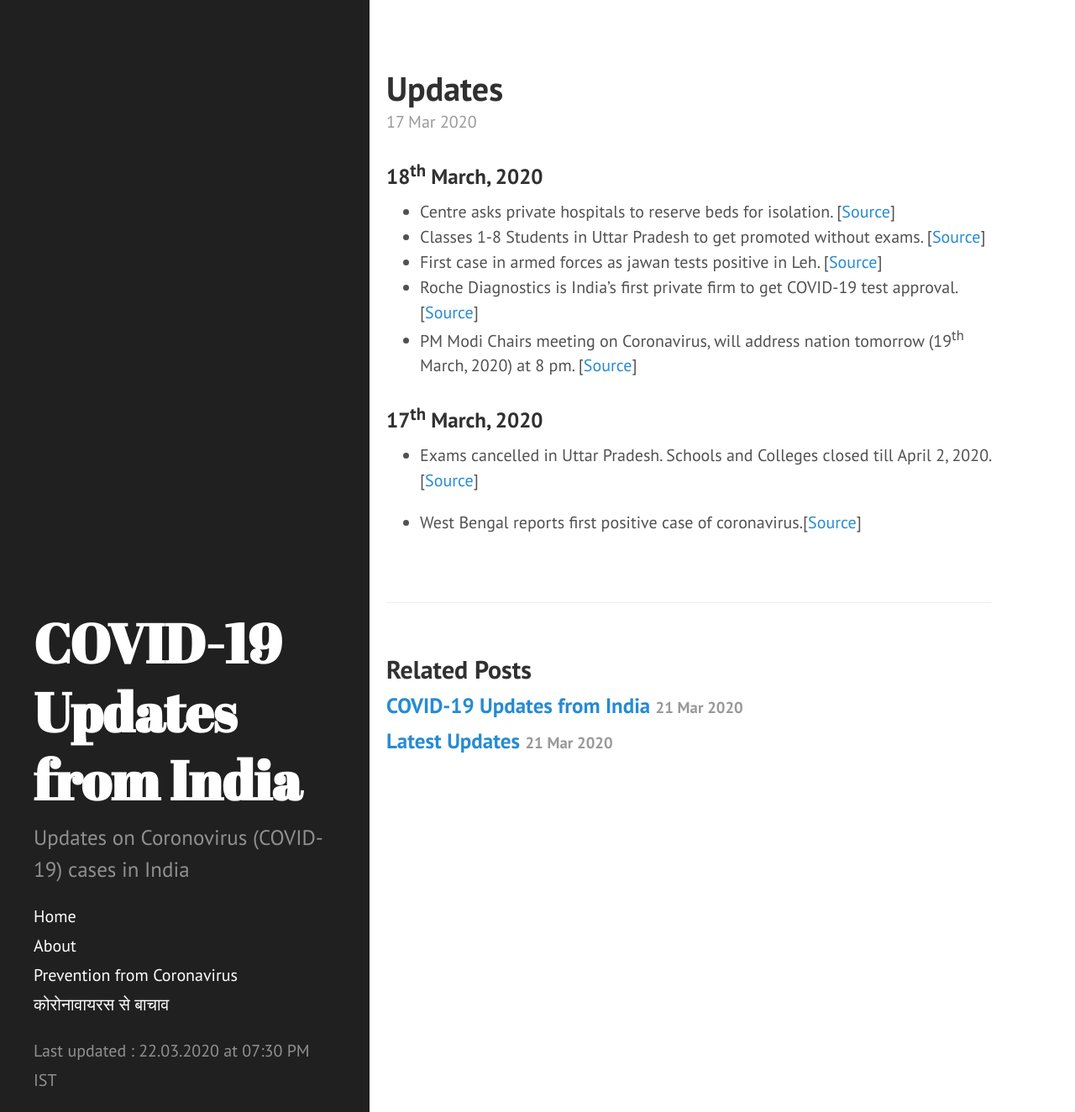
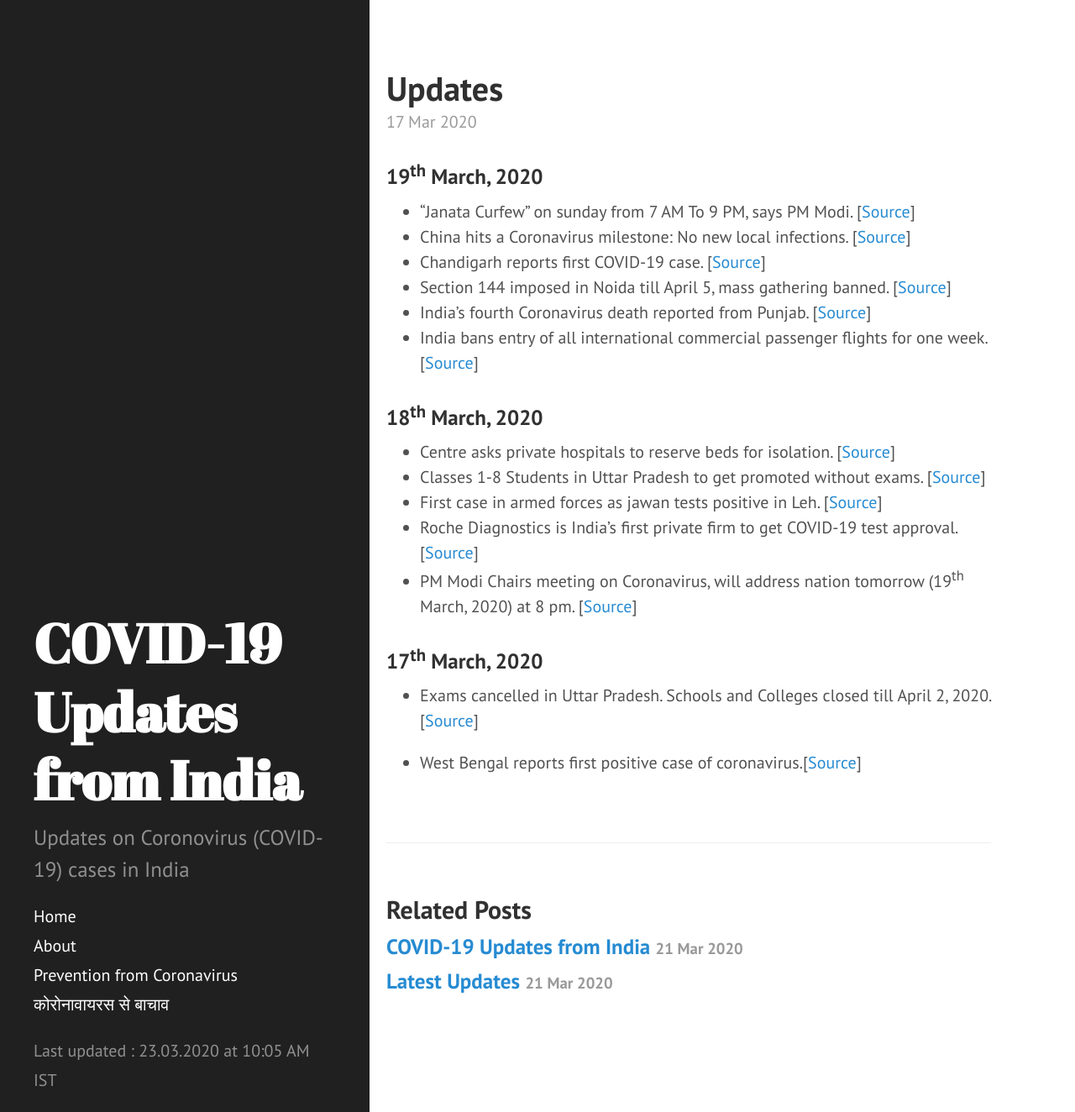
Before and after one commit to bhooraj/covid19updates-india, a Jekyll site: the page built from _posts/2020-03-17-Updates.md, in a window 1280 px wide and 1324 px high. Shown: the whole window at 84% size. Built offline with Jekyll 4.4.1, drawn with Linux system fonts in a browser that asks for light colours.

Commit message:
Updated table.md and news section

```diff
--- a/_data/last_updated.yml
+++ b/_data/last_updated.yml
@@ -1 +1 @@
-- updated_on : "22.03.2020 at 07:30 PM IST"
+- updated_on : "23.03.2020 at 10:05 AM IST"
--- a/_posts/2020-03-17-Updates.md
+++ b/_posts/2020-03-17-Updates.md
@@ -1,6 +1,14 @@
 ---
 layout: post
 ---
+### 19<sup>th</sup> March, 2020
+- "Janata Curfew" on sunday from 7 AM To 9 PM, says PM Modi. [[Source](https://www.ndtv.com/india-news/pm-modi-on-coronavirus-pandemic-the-world-is-passing-through-a-huge-crisis-more-countries-affected-t-2197582)]
+- China hits a Coronavirus milestone: No new local infections. [[Source](https://timesofindia.indiatimes.com/world/china/china-hits-a-coronavirus-milestone-no-new-local-infections/articleshow/74703255.cms)]
+- Chandigarh reports first COVID-19 case. [[Source](https://www.thehindu.com/news/national/coronavirus-live-updates-march-19-2020/article31105138.ece)]
+- Section 144 imposed in Noida till April 5, mass gathering banned. [[Source](https://www.livemint.com/news/india/coronavirus-in-noida-section-144-imposed-mass-gathering-banned-11584585228542.html)]
+- India's fourth Coronavirus death reported from Punjab. [[Source](https://www.ndtv.com/india-news/indias-fourth-coronavirus-death-reported-from-punjab-2197462)]
+- India bans entry of all international commercial passenger flights for one week. [[Source](https://www.livemint.com/news/india/india-bans-entry-of-all-international-commercial-passenger-flights-from-march-22-to-march-29-official-statement-11584619951721.html)]
+
 ### 18<sup>th</sup> March, 2020
 - Centre asks private hospitals to reserve beds for isolation. [[Source](http://timesofindia.indiatimes.com/articleshow/74681875.cms?utm_source=contentofinterest&utm_medium=text&utm_campaign=cppst)]
 - Classes 1-8 Students in Uttar Pradesh to get promoted without exams. [[Source](https://timesofindia.indiatimes.com/india/coronavirus-confirmed-cases-deaths-india-around-the-world/articleshow/74666727.cms)]
--- a/_posts/2020-03-21-home.md
+++ b/_posts/2020-03-21-home.md
@@ -6,7 +6,7 @@ last_update: true
 
 COVID-19 is the infectious disease caused by the most recently discovered coronavirus (2019-nCoV). This new virus and disease were unknown before the outbreak began in Wuhan, China, in December 2019.
 
-## COVID-19 Cases in India (including foreign nationals, as on 22.03.2020 at 06:30 PM)
+## COVID-19 Cases in India (including foreign nationals, as on 23.03.2020 at 09:00 AM)
 <p id = "totalcases" style="font-size: 1.2rem; font-weight: bold;"></p>
 <p id = "totalrecovered" style="font-size: 1.2rem; font-weight: bold;"></p>
 <p id = "totaldeaths" style="font-size: 1.2rem; font-weight: bold;"></p>
```
Also changed, not shown: _includes/table.md (+7 -7 lines), _posts/2020-03-21-Latest-updates.md (+3 -8 lines).
